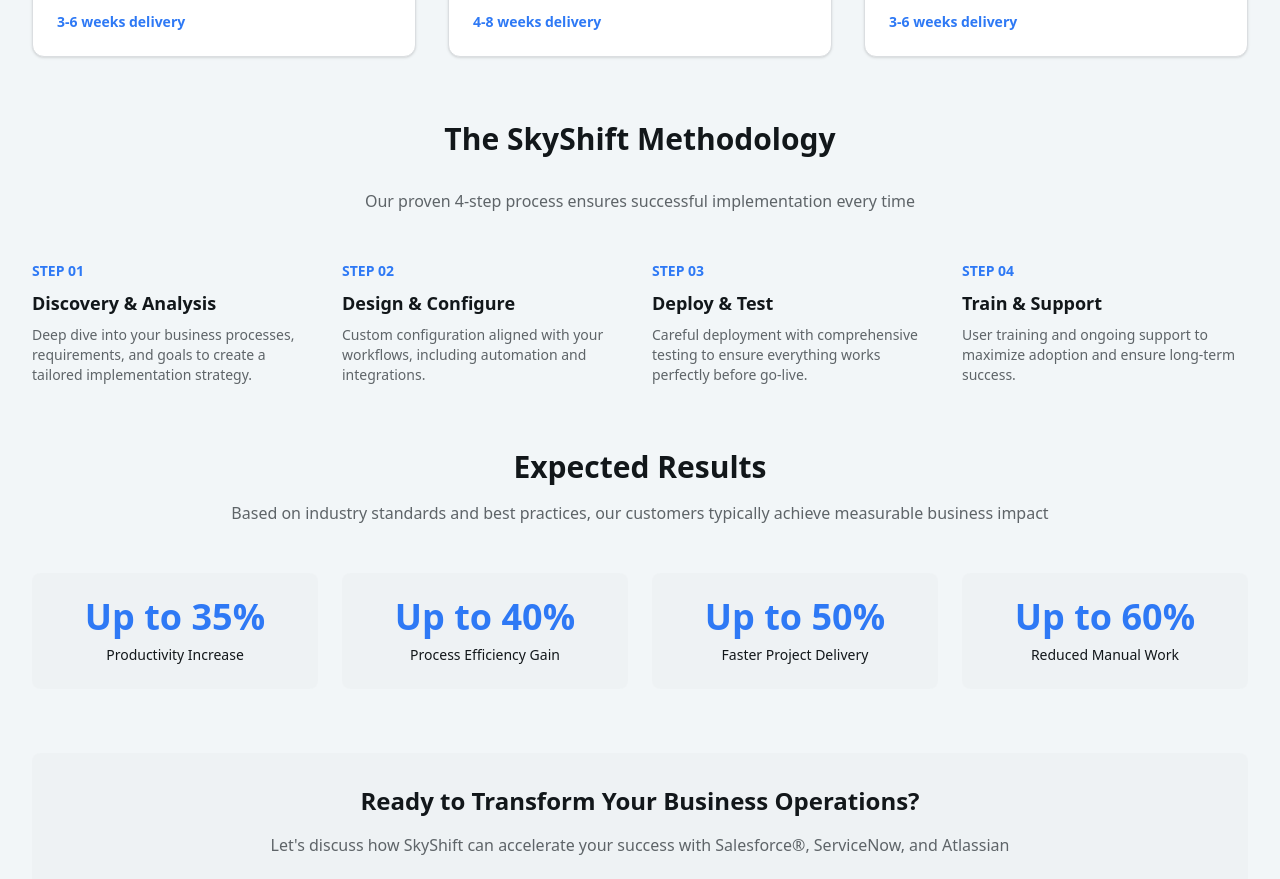
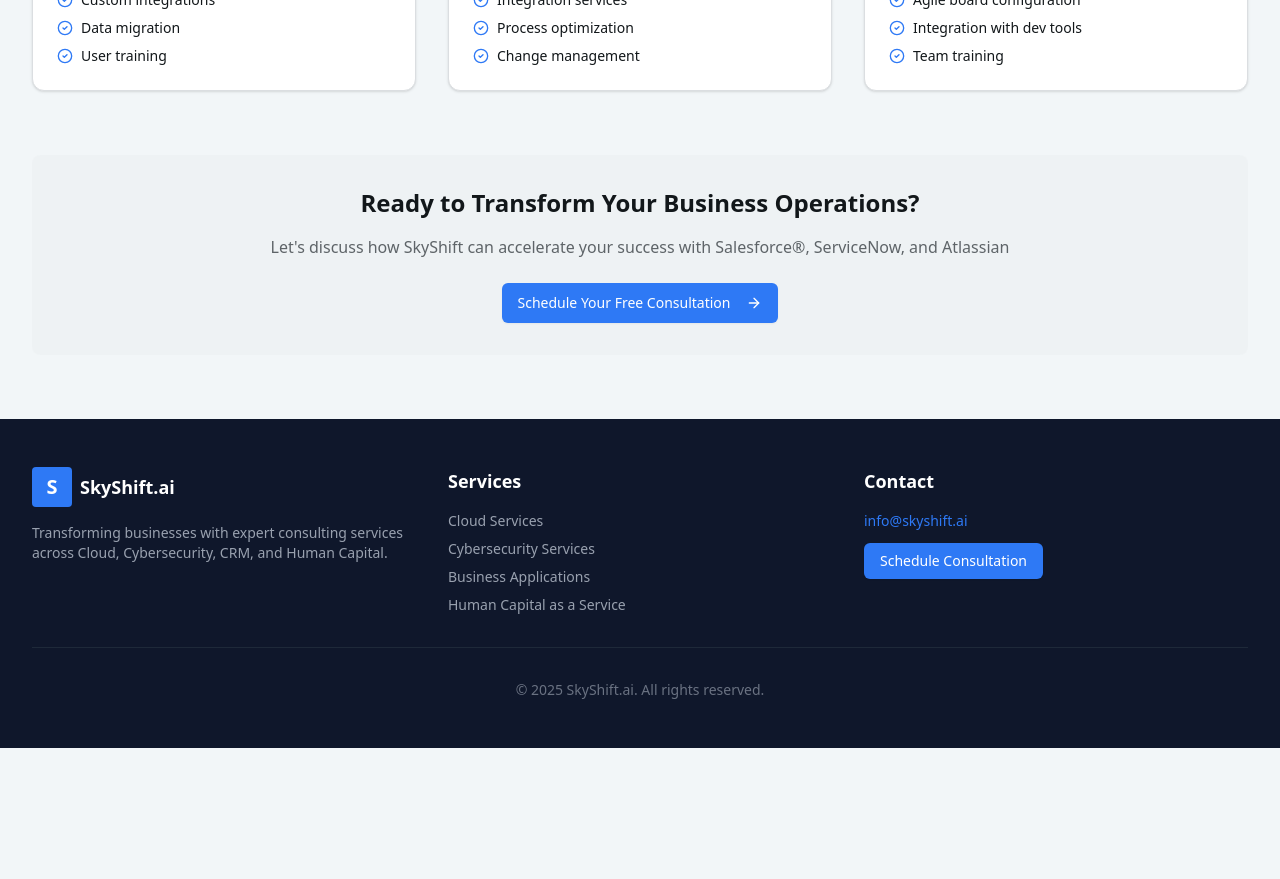
Before and after one commit to Skyshiftteam/skyshift-website, a React (Vite) app: page /business-applications in a window 1280 px wide. Shown: the part 1040-1919 px from the top of the page. After the commit the page ends 1788 px from the top, so only its background shows below. Built offline with nearby package versions, Linux system fonts and the light colour scheme.

Commit message:
refactor: Simplify Business Applications page
Changes:
- Added platform-specific icons (Cloud, Settings, GitBranch)
- Removed delivery timeline from service cards
- Removed SkyShift Methodology section
- Removed Expected Results section
- Cleaner, more focused page layout

```diff
--- a/src/pages/BusinessApplications.jsx
+++ b/src/pages/BusinessApplications.jsx
@@ -2,7 +2,7 @@ import Header from '../components/Header.jsx'
 import Footer from '../components/Footer.jsx'
 import { Button } from '@/components/ui/button.jsx'
 import { Card, CardContent, CardHeader, CardTitle } from '@/components/ui/card.jsx'
-import { Database, Clock, Award, Headphones, ArrowRight, CheckCircle2 } from 'lucide-react'
+import { Database, Clock, Award, Headphones, ArrowRight, CheckCircle2, Cloud, Settings, GitBranch } from 'lucide-react'
 import { useNavigate } from 'react-router-dom'
 
 export default function BusinessApplications() {
@@ -59,31 +59,36 @@ export default function BusinessApplications() {
             <div className="grid md:grid-cols-3 gap-8">
               {[
                 {
+                  icon: Cloud,
                   title: "Salesforce®",
                   desc: "Expert CRM implementation and optimization to accelerate sales, enhance customer relationships, and drive revenue growth.",
-                  features: ["Sales Cloud implementation", "Service Cloud setup", "Marketing automation", "Custom integrations", "Data migration", "User training"],
-                  timeline: "3-6 weeks delivery"
+                  features: ["Sales Cloud implementation", "Service Cloud setup", "Marketing automation", "Custom integrations", "Data migration", "User training"]
                 },
                 {
+                  icon: Settings,
                   title: "ServiceNow",
                   desc: "IT service management and workflow automation to streamline operations, improve efficiency, and enhance service delivery.",
-                  features: ["ITSM implementation", "Workflow automation", "Service portal configuration", "Integration services", "Process optimization", "Change management"],
-                  timeline: "4-8 weeks delivery"
+                  features: ["ITSM implementation", "Workflow automation", "Service portal configuration", "Integration services", "Process optimization", "Change management"]
                 },
                 {
+                  icon: GitBranch,
                   title: "Atlassian",
                   desc: "Project management and collaboration tools to enhance team productivity, streamline workflows, and improve project delivery.",
-                  features: ["Jira implementation", "Confluence setup", "Workflow customization", "Agile board configuration", "Integration with dev tools", "Team training"],
-                  timeline: "3-6 weeks delivery"
+                  features: ["Jira implementation", "Confluence setup", "Workflow customization", "Agile board configuration", "Integration with dev tools", "Team training"]
                 }
-              ].map((service, index) => (
+              ].map((service, index) => {
+                const Icon = service.icon
+                return (
                   <Card key={index} className="hover:shadow-xl transition-shadow">
                     <CardHeader>
+                      <div className="mb-4">
+                        <Icon className="h-12 w-12 text-primary" />
+                      </div>
                       <CardTitle className="text-xl">{service.title}</CardTitle>
                       <p className="text-sm text-muted-foreground mt-2">{service.desc}</p>
                     </CardHeader>
                     <CardContent>
-                    <ul className="space-y-2 mb-4">
+                      <ul className="space-y-2">
                         {service.features.map((feature, idx) => (
                           <li key={idx} className="flex items-start text-sm">
                             <CheckCircle2 className="h-4 w-4 text-primary mr-2 flex-shrink-0 mt-0.5" />
@@ -91,47 +96,10 @@ export default function BusinessApplications() {
                           </li>
                         ))}
                       </ul>
-                    <div className="text-sm font-semibold text-primary">{service.timeline}</div>
                     </CardContent>
                   </Card>
-              ))}
-            </div>
-          </section>
-
-          <section className="mb-16">
-            <h2 className="text-3xl font-bold mb-8 text-center">The SkyShift Methodology</h2>
-            <p className="text-center text-muted-foreground mb-12">Our proven 4-step process ensures successful implementation every time</p>
-            <div className="grid md:grid-cols-4 gap-6">
-              {[
-                { step: "STEP 01", title: "Discovery & Analysis", desc: "Deep dive into your business processes, requirements, and goals to create a tailored implementation strategy." },
-                { step: "STEP 02", title: "Design & Configure", desc: "Custom configuration aligned with your workflows, including automation and integrations." },
-                { step: "STEP 03", title: "Deploy & Test", desc: "Careful deployment with comprehensive testing to ensure everything works perfectly before go-live." },
-                { step: "STEP 04", title: "Train & Support", desc: "User training and ongoing support to maximize adoption and ensure long-term success." }
-              ].map((phase, index) => (
-                <div key={index}>
-                  <div className="text-sm font-bold text-primary mb-2">{phase.step}</div>
-                  <h3 className="text-lg font-semibold mb-2">{phase.title}</h3>
-                  <p className="text-sm text-muted-foreground">{phase.desc}</p>
-                </div>
-              ))}
-            </div>
-          </section>
-
-          <section className="mb-16">
-            <h2 className="text-3xl font-bold mb-4 text-center">Expected Results</h2>
-            <p className="text-center text-muted-foreground mb-12">Based on industry standards and best practices, our customers typically achieve measurable business impact</p>
-            <div className="grid md:grid-cols-4 gap-6">
-              {[
-                { metric: "Up to 35%", label: "Productivity Increase" },
-                { metric: "Up to 40%", label: "Process Efficiency Gain" },
-                { metric: "Up to 50%", label: "Faster Project Delivery" },
-                { metric: "Up to 60%", label: "Reduced Manual Work" }
-              ].map((result, index) => (
-                <div key={index} className="text-center p-6 bg-muted/50 rounded-lg">
-                  <div className="text-4xl font-bold text-primary mb-2">{result.metric}</div>
-                  <div className="text-sm font-medium">{result.label}</div>
-                </div>
-              ))}
+                )
+              })}
             </div>
           </section>
 
```
Also changed, not shown: 3 other files (tests, documents, lock files or other folders). Lines whose indentation alone changed are shown as unchanged.
